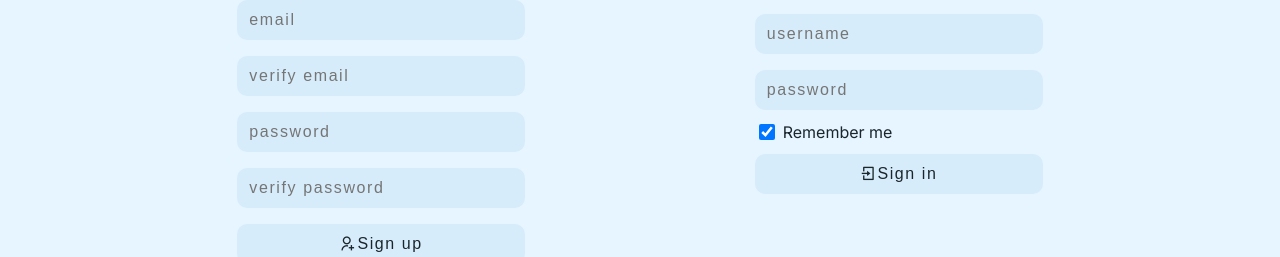
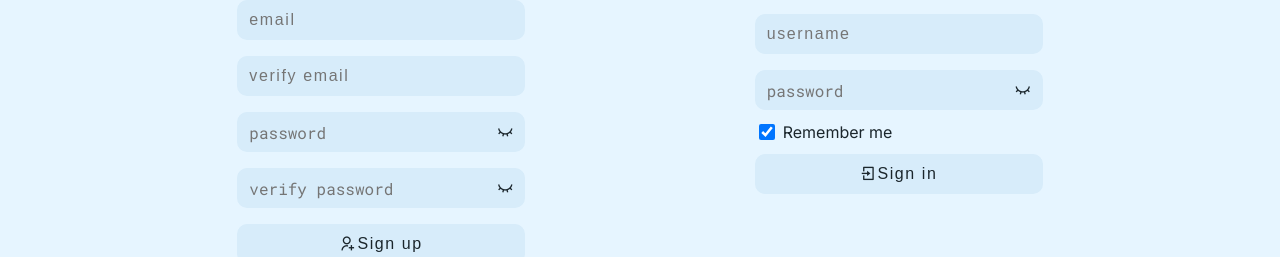
Before and after one commit to agxpro-z/texpregen, a Next.js app: page /account in a window 1280 px wide. Shown: the part 335-592 px from the top of the page. Built offline with nearby package versions, Linux system fonts and the light colour scheme.

Commit message:
[UI][Account] Add button to show/hide password.

```diff
--- a/app/account/page.js
+++ b/app/account/page.js
@@ -1,16 +1,25 @@
 'use client'
 
+import { Roboto_Mono } from 'next/font/google'
 import { useState } from 'react'
 import styles from './style.module.css'
+
+const robotoMono = Roboto_Mono({ subsets: ['latin'] })
 
 export default function Account() {
   const [isLoginHovering, setIsLoginHovering] = useState(false)
   const [isRegisterHovering, setIsRegisterHovering] = useState(false)
+  const [isLoginPassHidden, setLoginPassHidden] = useState(true)
+  const [isRegPassHidden, setRegPassHidden] = useState(true)
+  const [isRegVerifyPassHidden, setRegVerifyPassHidden] = useState(true)
 
   const onLoginMouseEnter = () => { setIsLoginHovering(true) }
   const onLoginMouseLeave = () => { setIsLoginHovering(false) }
   const onRegisterMouseEnter = () => { setIsRegisterHovering(true) }
   const onRegisterMouseLeave = () => { setIsRegisterHovering(false) }
+  const updateLoginPassStatus = () => { setLoginPassHidden(!isLoginPassHidden) }
+  const updateRegPassStatus = () => { setRegPassHidden(!isRegPassHidden) }
+  const updateRegVerifyPassStatus = () => { setRegVerifyPassHidden(!isRegVerifyPassHidden) }
 
   return (
     <>
@@ -21,20 +30,28 @@ export default function Account() {
             <input type="text" name="username" id="username" placeholder="username" className={styles.input} />
             <input type="email" name="reg_email" id="reg_email" placeholder="email" className={styles.input} />
             <input type="email" name="reg_email2" id="reg_email2" placeholder="verify email" className={styles.input} />
-            <input type="password" name="reg_pass" id="reg_pass" placeholder="password" className={styles.input} />
-            <input type="password" name="reg_pass2" id="reg_pass2" placeholder="verify password" className={styles.input} />
+            <div className={styles['password-container']}>
+              <input type={isRegPassHidden ? "password" : "text"} name="reg_pass" id="reg_pass" placeholder="password" className={`${styles['input']} ${styles['password-input']} ${robotoMono.className}`} />
+              <i className={`${isRegPassHidden ? "ri-eye-close-line" : "ri-eye-line"} ${styles['password-view']}`} onClick={updateRegPassStatus}></i>
+            </div>
+            <div className={styles['password-container']}>
+              <input type={isRegVerifyPassHidden ? "password" : "text"} name="reg_pass2" id="reg_pass2" placeholder="verify password" className={`${styles['input']} ${styles['password-input']} ${robotoMono.className}`} />
+              <i className={`${isRegVerifyPassHidden ? "ri-eye-close-line" : "ri-eye-line"} ${styles['password-view']}`} onClick={updateRegVerifyPassStatus}></i>
+            </div>
             <button className={styles['account-button']} onMouseEnter={onRegisterMouseEnter} onMouseLeave={onRegisterMouseLeave}>
               <i className={isRegisterHovering ? "ri-user-add-fill" : "ri-user-add-line"}></i>
               Sign up
             </button>
           </form>
         </div>
-
         <div className={styles.login}>
           <form action="">
             <legend className={styles.legend}>Login</legend>
             <input type="text" name="login_username" id="login_username"  placeholder="username" className={styles.input} />
-            <input type="password" name="login_password" id="login_password" placeholder="password" className={styles.input} />
+            <div className={styles['password-container']}>
+              <input type={isLoginPassHidden ? "password" : "text"} name="login_password" id="login_password" placeholder="password" className={`${styles['input']} ${styles['password-input']} ${robotoMono.className}`} />
+              <i className={`${isLoginPassHidden ? "ri-eye-close-line" : "ri-eye-line"} ${styles['password-view']}`} onClick={updateLoginPassStatus}></i>
+            </div>
             <div className={styles['remember-me']}>
               <label id="remember-me-label" className={styles['remember-me-label']}>
                 <input type="checkbox" name="rememberMe" id="rememberMe" className={styles['remember-me-checkbox']} defaultChecked />
--- a/app/account/style.module.css
+++ b/app/account/style.module.css
@@ -45,6 +45,21 @@
   padding: 16px;
 }
 
+.password-container {
+  position: relative;
+}
+
+.password-view {
+  position: absolute;
+  top: 0.75rem;
+  right: 0.75rem;
+}
+
+.password-input {
+  letter-spacing: 0rem;
+  padding-right: 38px;
+}
+
 .remember-me {
   display: block;
   height: 24px;
```
